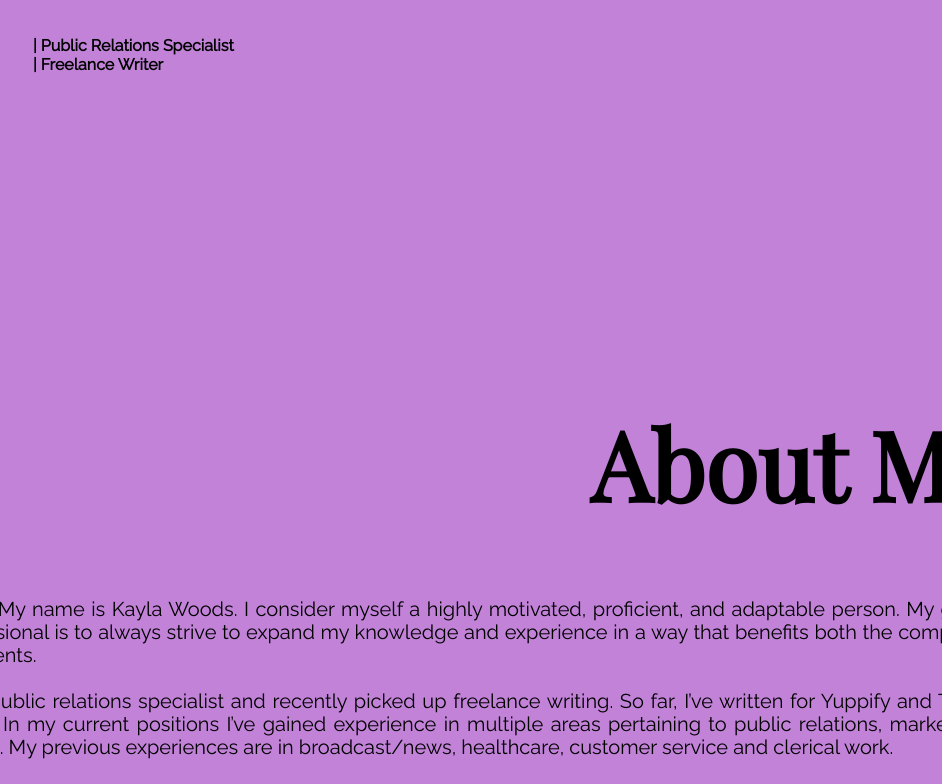
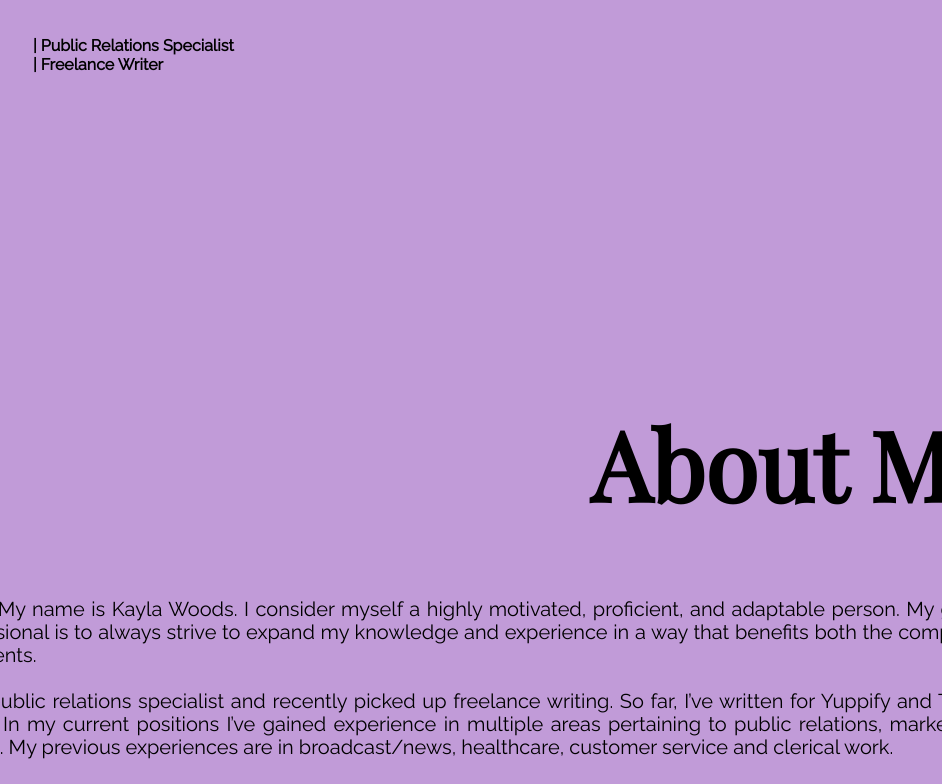
Before and after one commit to ccam/kwport, a website: page src/index.html in a window 1280 px wide. Shown: the part 472-1256 px from the top of the page, without its empty margins (159-1101 px from the left). Drawn offline with nearby package versions, Linux system fonts and the light colour scheme.

Commit message:
change bg color

```diff
--- a/src/scss/base.scss
+++ b/src/scss/base.scss
@@ -2,7 +2,7 @@
 $button-color: #53a582;
 
 body {
-  background-color: #c182d8;
+  background-color: #c19bd8;
 
   a {
     text-decoration: none;
```
Also changed, not shown: docs/css/main.css, src/css/main.css, 7 other files.
